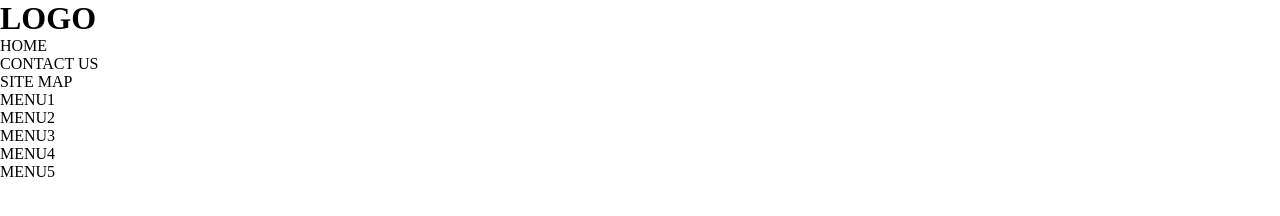
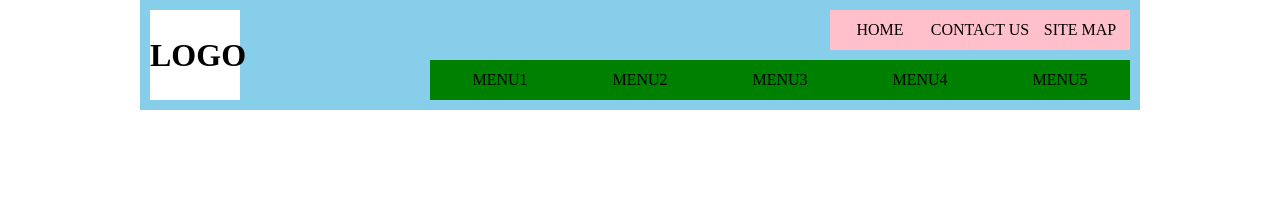
Before and after one commit to kangeunyoung1004/web2021-1, a plain HTML site: page 20201204_layout/index_position4.html in a window 1280 px wide. Drawn offline with Linux system fonts and the light colour scheme.

Commit message:
Update index_position4.html

```diff
--- a/20201204_layout/index_position4.html
+++ b/20201204_layout/index_position4.html
@@ -5,19 +5,47 @@
 	<meta name="viewport" content="width=device-width, initial-scale=1.0">
 	<title>position4</title>
 	<link rel="stylesheet" href="css/reset.css">
+	<style>
+		/*header*/
+		#header{
+			width: 1000px;height: 110px;
+			background-color:skyblue;
+			margin: 0 auto;
+			position: relative;
+		}
+		#header h1{
+			width: 90px;height: 90px;background-color:#fff;
+			position: absolute;top:10px;left:10px;
+		}
+		#header h1 a{display: block;line-height: 90px}
+		.util_menu{
+			width: 300px;background-color:pink;
+			position: absolute;top:10px;right:10px;
+		}
+		.util_menu li{float: left;width: 100px;}
+		.util_menu a{display: block;text-align: center;line-height:40px;}
+
+		.gnb{
+			width: 700px;background-color:green;
+			position: absolute;right: 10px;bottom: 10px;
+		}
+		.gnb li{float: left;width: 20%;}
+		.gnb a{display: block;text-align: center;line-height: 40px;}
+		.gnb a:hover{background-color:blue;color:white;}
+	</style>
 </head>
 <body>
 	<header id="header">
 		<h1><a href="#">LOGO</a></h1>
 		<div class="util_menu">
-			<ul>
+			<ul class="clearfix">
 				<li><a href="#">HOME</a></li>
 				<li><a href="#">CONTACT US</a></li>
 				<li><a href="#">SITE MAP</a></li>
 			</ul>
 		</div>
 		<nav class="gnb">
-			<ul>
+			<ul class="clearfix">
 				<li><a href="#">MENU1</a></li>
 				<li><a href="#">MENU2</a></li>
 				<li><a href="#">MENU3</a></li>
```
